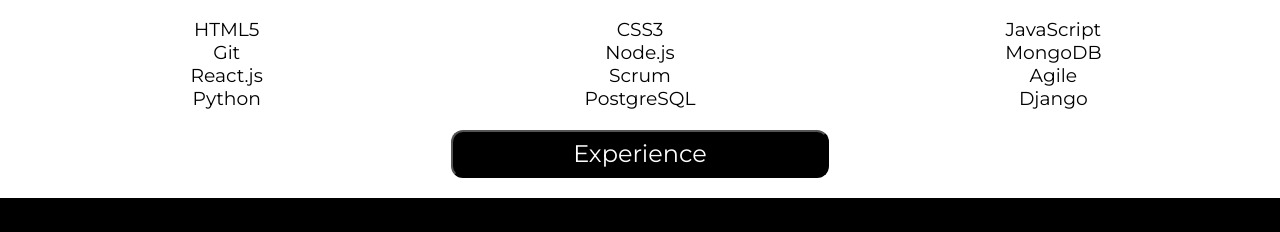
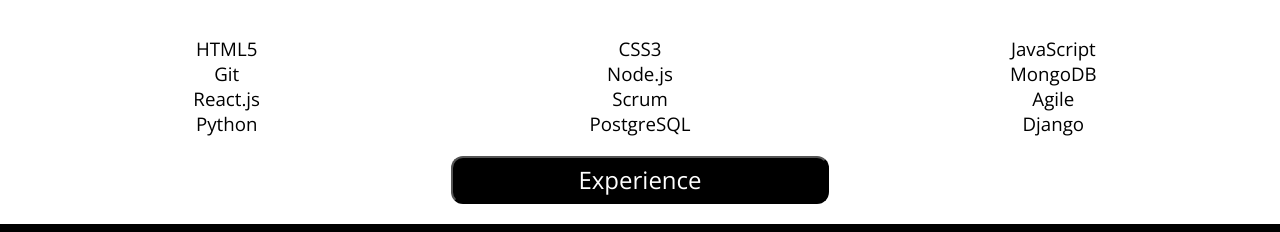
Before and after one commit to mekaala/react-portfolio-app, a React (Create React App) app: page / in a window 1280 px wide. Shown: the part 1321-1553 px from the top of the page. Built offline with nearby package versions, Linux system fonts and the light colour scheme.

Commit message:
made fixes to application

```diff
--- a/package.json
+++ b/package.json
@@ -11,7 +11,7 @@
     "react-scripts": "3.4.0"
   },
   "scripts": {
-    "start": "react-scripts start",
+    "start": "react-scripts --openssl-legacy-provider start",
     "build": "react-scripts build",
     "test": "react-scripts test",
     "eject": "react-scripts eject"
@@ -30,5 +30,8 @@
       "last 1 firefox version",
       "last 1 safari version"
     ]
+  },
+  "devDependencies": {
+    "tailwindcss": "^3.3.5"
   }
 }
--- a/src/App.css
+++ b/src/App.css
@@ -1,8 +1,9 @@
-@import url("https://fonts.googleapis.com/css?family=Montserrat&display=swap");
+@import url('https://fonts.googleapis.com/css2?family=Maven+Pro:wght@500&family=Open+Sans&display=swap');
+
 body {
   margin: 0;
   padding: 0;
-  font-family: 'Montserrat';
+  font-family: 'Open Sans';
   background: black;
   color: white;
 }
@@ -12,7 +13,7 @@
 }
 
 button {
-  font-family: 'Montserrat';
+  font-family: 'Open Sans';
   font-size: 24px;
   border-radius: 12px;
   width: 30%;
```
Also changed, not shown: 1 other file (tests, documents, lock files or other folders).
